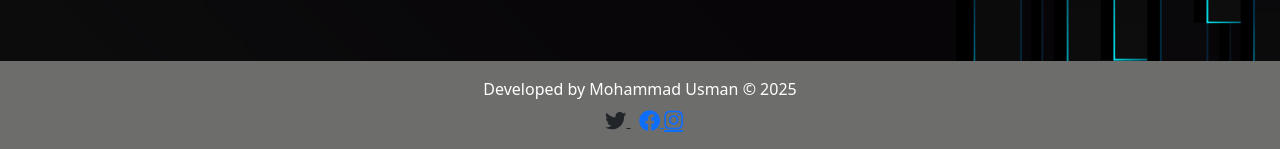
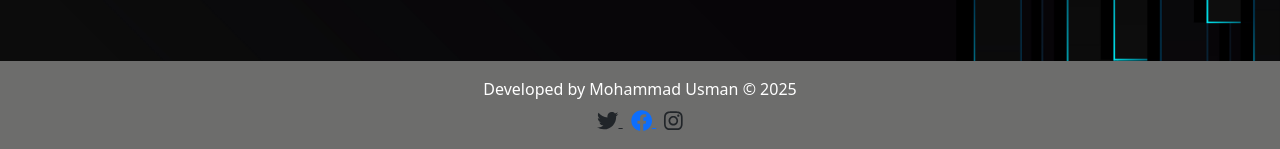
Before and after one commit to Saudii81/django_lms, a Django app: page /books in a window 1280 px wide. Shown: the part 651-800 px from the top of the page. Run offline with Django 4.2, Linux system fonts and the light colour scheme; a user stored in the database is signed in; data comes from the database, SQL or seed files in the repository; parts of the project's set-up code (start-up, migrations or seed data) failed here and were passed over; some libraries are stand-ins or nearby versions.

Commit message:
refactor

```diff
--- a/lmsApp/templates/base.html
+++ b/lmsApp/templates/base.html
@@ -168,7 +168,7 @@
         <a href="https://facebook.com/usman.muhammadfutuk="text-dark mx-2">
             <i class="fab fa-facebook fa-lg"></i>
         </a>
-        <a href=" https://www.instagram.com/kingumbfutuk?igsh=YzljYTk1ODg3Zg==""
+        <a href="" target="_blank" class="text-dark mx-2">
             <i class="fab fa-instagram fa-lg"></i>
         </a>
     </div>
```
